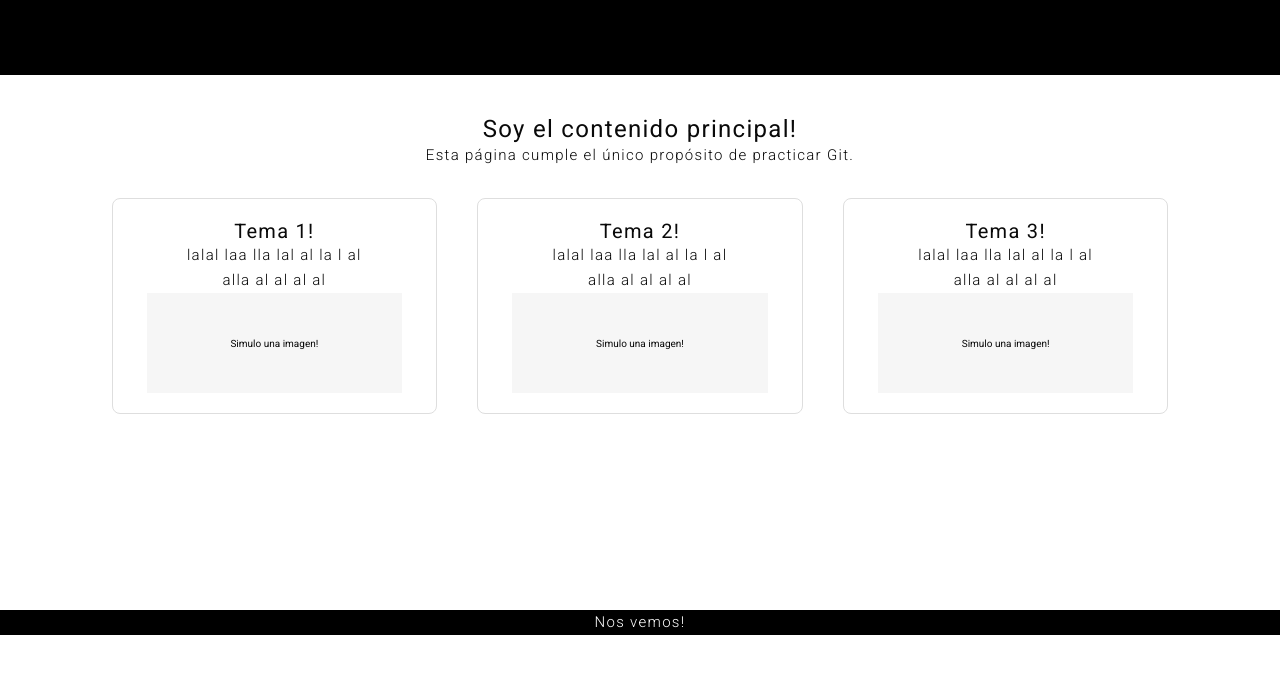
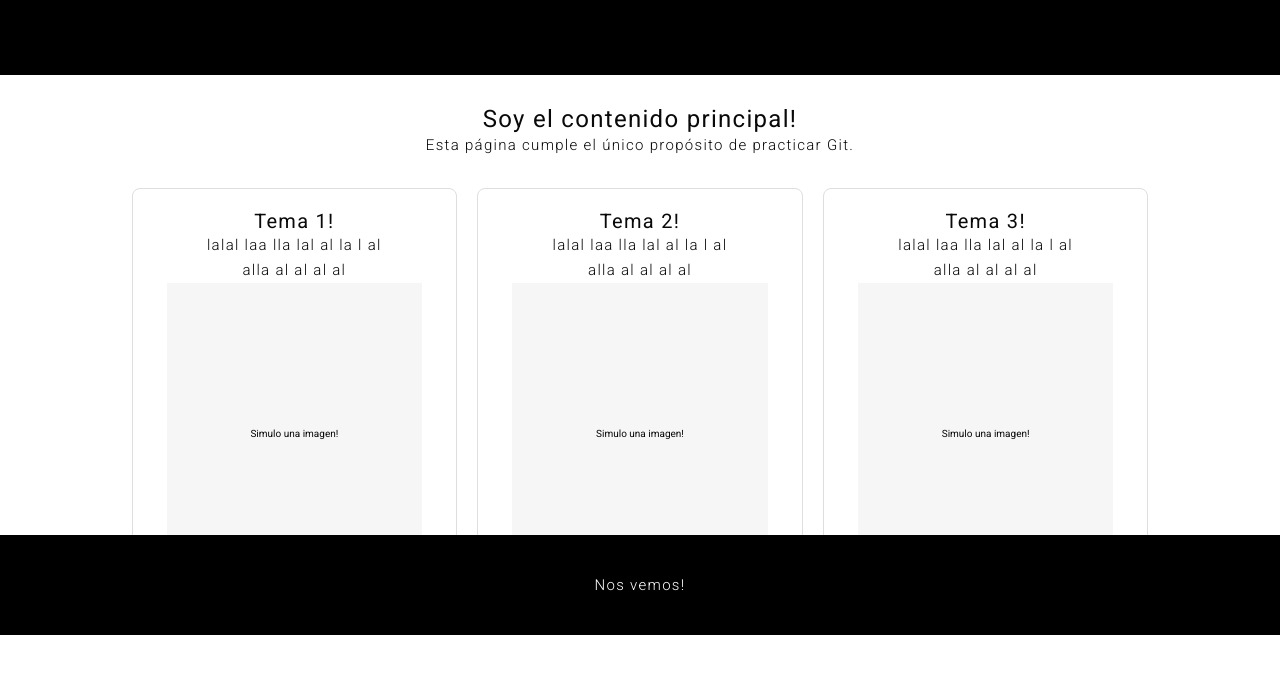
Before and after one commit to Paul-Lazcano/git-and-github-practice, a plain HTML site: page index.html in a window 1280 px wide. Shown: the part 165-838 px from the top of the page. Drawn offline with Linux system fonts and the light colour scheme.

Commit message:
Estilos completos

```diff
--- a/styles.css
+++ b/styles.css
@@ -54,9 +54,8 @@ p {
   display: grid;
   min-height: 100vh;
   height: auto;
-  width: 100%;
   grid-template-columns: 1fr;
-  grid-template-rows: 30vh 100vh;
+  grid-template-rows: 30vh minmax(70vh, auto);
 }
 
 /* ? Styling */
@@ -78,19 +77,19 @@ p {
   flex-direction: column;
   justify-content: start;
   row-gap: 3rem;
-  padding: 1rem 2rem;
+  padding: 3rem 2rem;
   text-align: center;
 }
 .main__text-container {
   width: 100%;
-  padding-top: 3rem;
 }
 .cards-container {
   width: 100%;
+  max-width: 1024px;
   display: flex;
   flex-flow: row wrap;
   justify-content: center;
-  gap: 4rem;
+  gap: 2rem;
 }
 .card {
   display: flex;
@@ -107,14 +106,15 @@ p {
 .card__img {
   display: grid;
   place-content: center;
-  height: 10rem;
+  height: 30rem;
   width: 90%;
   background-color: #f6f6f6;
 }
 /* ! Footer */
 .footer {
+  height: 10rem;
   position: sticky;
-  bottom: 0;
+  bottom: 0px;
   color: #fff;
   background-color: #000000;
 }
```
